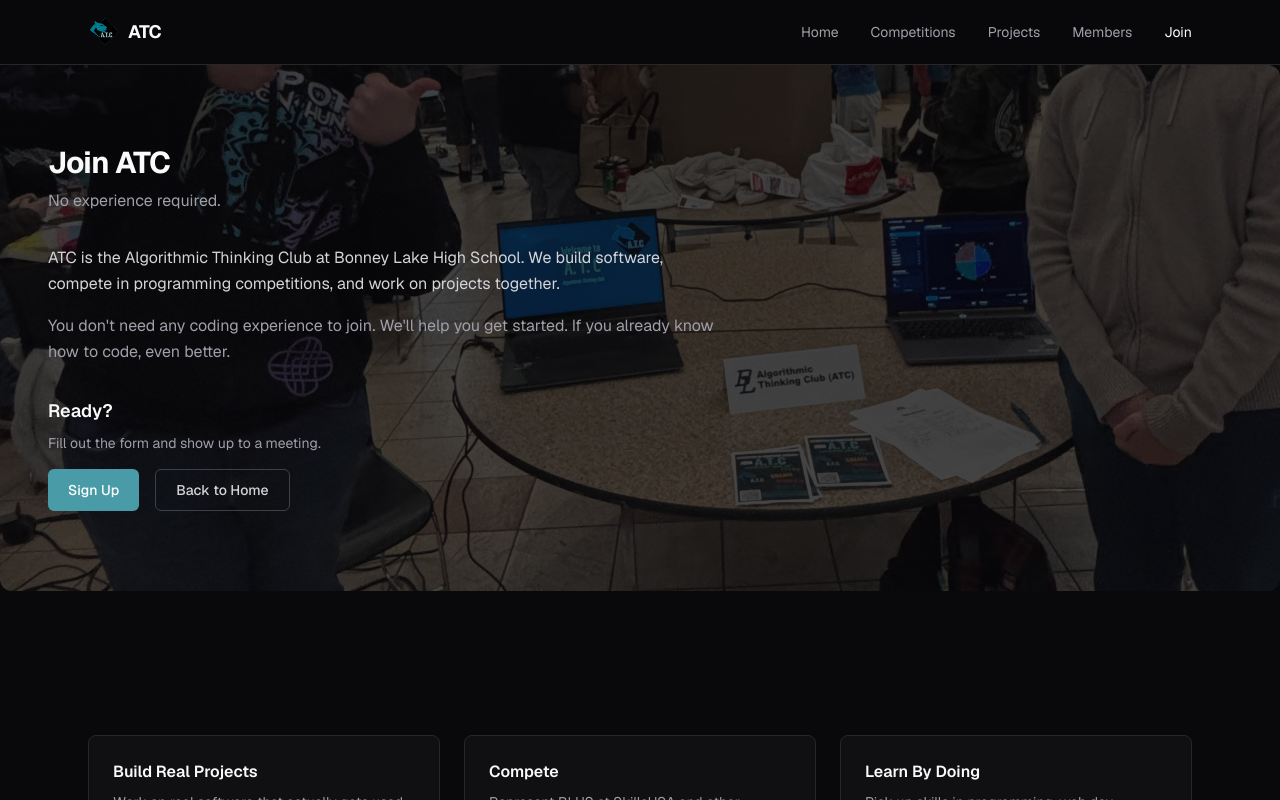
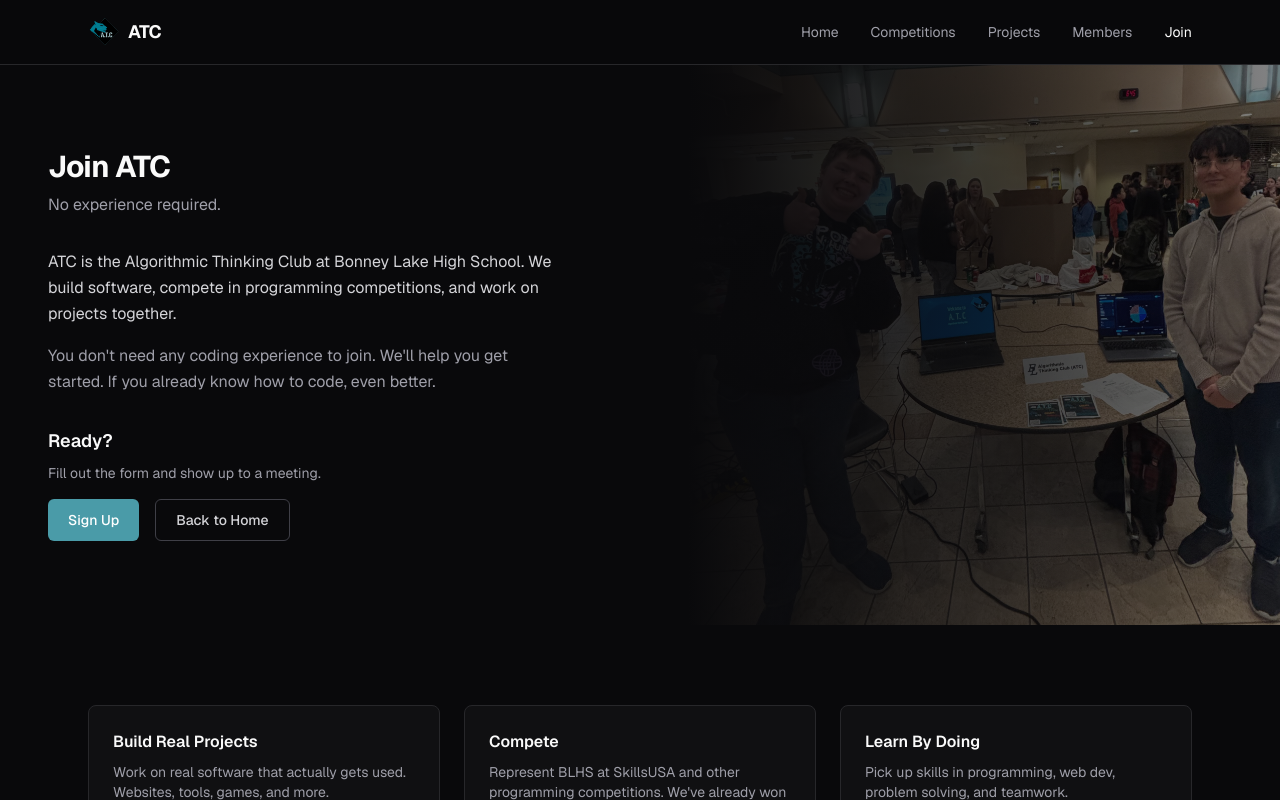
Before and after one commit to Algorithmic-Thinking-Club/atc-blhs, a Next.js app: page /join in a window 1280 px wide. Shown: the top 800 px of the page. Built offline with nearby package versions, Linux system fonts and the light colour scheme.

Commit message:
side-split

```diff
--- a/app/join/page.tsx
+++ b/app/join/page.tsx
@@ -11,17 +11,13 @@ export const metadata: Metadata = {
 export default function JoinPage() {
   return (
     <>
-      <div className="relative overflow-hidden rounded-xl mb-16">
-        <Image
-          src="/club-booth.jpg"
-          alt=""
-          fill
-          className="object-cover opacity-25 pointer-events-none"
-        />
-        <div className="relative z-10 px-8 py-14 sm:px-12 sm:py-20">
+      <div className="relative flex flex-col lg:flex-row lg:min-h-[70vh]">
+        {/* text side */}
+        <div className="flex-1 px-6 py-16 sm:px-12 sm:py-20 lg:flex lg:items-center">
+          <div className="max-w-lg">
             <h2 className="text-2xl font-bold tracking-tight sm:text-3xl">Join ATC</h2>
             <p className="mt-2 text-zinc-400">No experience required.</p>
-          <div className="mt-8 max-w-2xl">
+            <div className="mt-8">
               <p className="text-zinc-300 leading-relaxed">
                 ATC is the Algorithmic Thinking Club at Bonney Lake High School.
                 We build software, compete in programming competitions, and work on
@@ -46,6 +42,19 @@ export default function JoinPage() {
                 </Button>
               </div>
             </div>
+          </div>
+        </div>
+
+        {/* image side */}
+        <div className="relative h-72 lg:h-auto lg:flex-1">
+          <Image
+            src="/club-booth.jpg"
+            alt="ATC booth at BLHS club fair"
+            fill
+            className="object-cover opacity-40 lg:opacity-50"
+          />
+          <div className="absolute inset-0 bg-gradient-to-r from-background via-background/60 to-transparent hidden lg:block" />
+          <div className="absolute inset-0 bg-gradient-to-t from-background to-transparent lg:hidden" />
         </div>
       </div>
 
```
Lines whose indentation alone changed are shown as unchanged.
